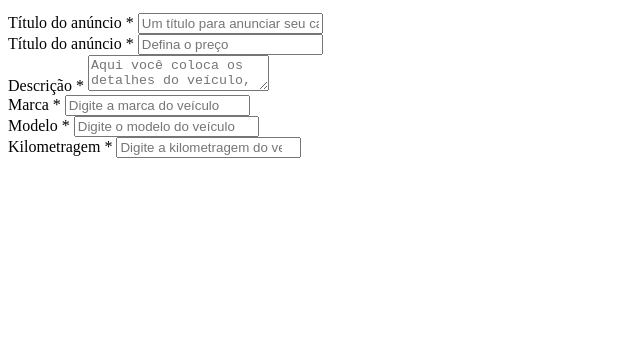
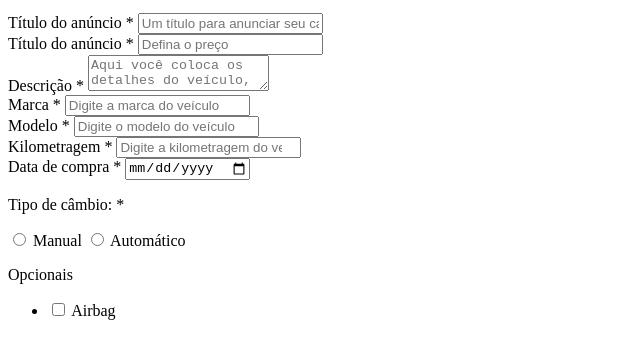
Before and after one commit to ProfRodolfo/20-03-html, a plain HTML site: page index.html in a window 1280 px wide. Shown: the part 178-536 px from the top of the page, without its empty margins (0-640 px from the left). Drawn offline with Linux system fonts and the light colour scheme.

Commit message:
Aula 20-03

```diff
--- a/index.html
+++ b/index.html
@@ -57,6 +57,27 @@
                         <input type="number" name="mileage" id="mileage" class="block"
                             placeholder="Digite a kilometragem do veículo" required />
                     </div>
+                    <div class="box-input">
+                        <label for="purchase_date">Data de compra <span class="required-field">*</span></label>
+                        <input type="date" name="purchase_date" id="purchase_date" class="block" required />
+                    </div>
+                    <div class="box-input">
+                        <p>Tipo de câmbio: <span class="required-field">*</span></p>
+                        <input type="radio" id="manual" name="gear" />
+                        <label for="manual">Manual</label>
+                        <input type="radio" id="auto" name="gear" />
+                        <label for="auto">Automático</label>
+                    </div>
+                    <div class="optional-box">
+                        <p>Opcionais</p>
+                        <ul class="optional-list">
+                            <li>
+                                <input type="checkbox" id="airbag" name="optional[]" value="airbag" />
+                                <label for="airbag">Airbag</label>
+                            </li>
+
+                        </ul>
+                    </div>
                 </form>
             </div>
         </div>
```
